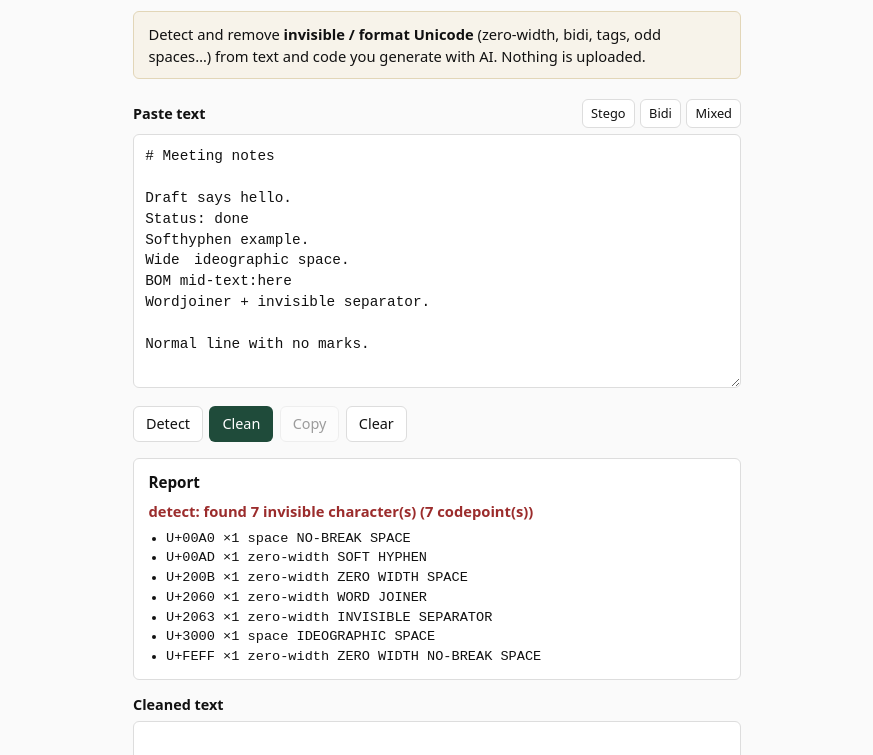
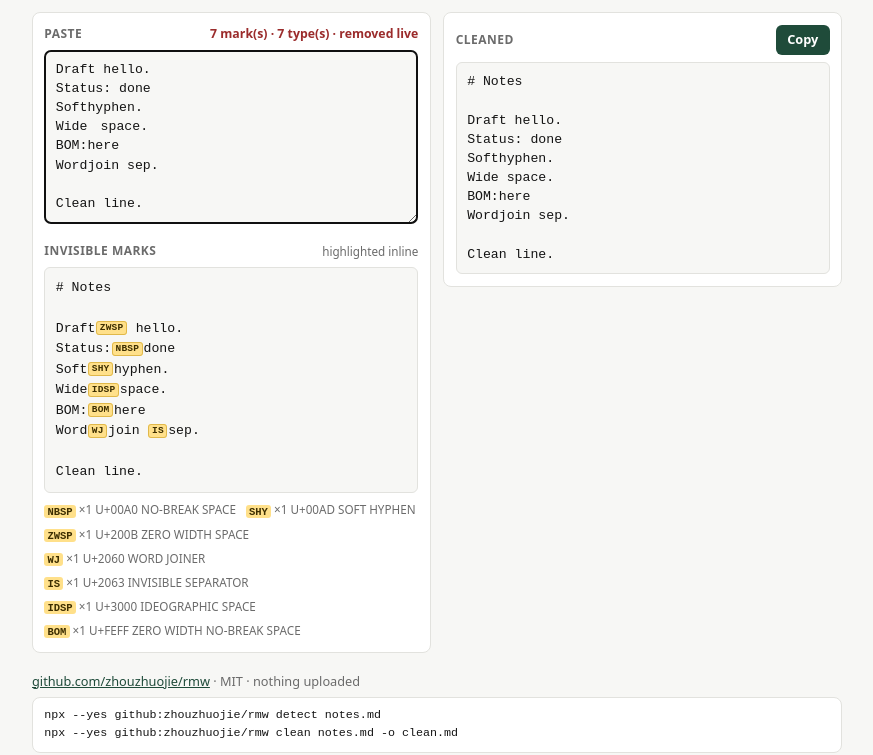
Before and after one commit to zhouzhuojie/rmw, a website built with Vite: page packages/web/index.html in a window 1280 px wide. Shown: the part 119-874 px from the top of the page, without its empty margins (203-1076 px from the left). Built offline with nearby package versions, Linux system fonts and the light colour scheme.

Commit message:
Redesign web UI: live inline marks and side-by-side clean
Replace multi-step detect/clean flow with paste → visualized chips
+ live cleaned pane. Add core annotate() for segment visualization.

```diff
--- /dev/null
+++ b/packages/core/src/annotate.ts
@@ -0,0 +1,112 @@
+import {
+  LINE_SEPARATORS,
+  charName,
+  codepointLabel,
+  isSuspicious,
+  kindOf,
+  type CharKind,
+} from "./chars.js";
+
+export type AnnotatePart =
+  | { type: "text"; value: string }
+  | {
+      type: "mark";
+      value: string;
+      codepoint: string;
+      name: string;
+      markKind: CharKind;
+      /** Short label for inline UI chips, e.g. ZWSP */
+      label: string;
+    };
+
+const SHORT_LABELS: Record<number, string> = {
+  0x0085: "NEL",
+  0x00a0: "NBSP",
+  0x00ad: "SHY",
+  0x034f: "CGJ",
+  0x061c: "ALM",
+  0x180e: "MVS",
+  0x200b: "ZWSP",
+  0x200c: "ZWNJ",
+  0x200d: "ZWJ",
+  0x200e: "LRM",
+  0x200f: "RLM",
+  0x2028: "LS",
+  0x2029: "PS",
+  0x202a: "LRE",
+  0x202b: "RLE",
+  0x202c: "PDF",
+  0x202d: "LRO",
+  0x202e: "RLO",
+  0x202f: "NNBSP",
+  0x2060: "WJ",
+  0x2061: "FA",
+  0x2062: "IT",
+  0x2063: "IS",
+  0x2064: "IP",
+  0x2066: "LRI",
+  0x2067: "RLI",
+  0x2068: "FSI",
+  0x2069: "PDI",
+  0x2800: "BRAILLE",
+  0x3000: "IDSP",
+  0x3164: "HF",
+  0xfe0f: "VS16",
+  0xfeff: "BOM",
+  0xffa0: "HHF",
+};
+
+function shortLabel(cp: number, codepoint: string): string {
+  if (SHORT_LABELS[cp]) return SHORT_LABELS[cp];
+  if (cp >= 0xfe00 && cp <= 0xfe0f) return `VS${cp - 0xfe00 + 1}`;
+  if (cp >= 0xe0000 && cp <= 0xe007f) return "TAG";
+  return codepoint.replace("U+", "");
+}
+
+function isMark(ch: string, cp: number): boolean {
+  if (LINE_SEPARATORS.has(cp)) return true;
+  if (/\p{Zs}/u.test(ch) && cp !== 0x0020) return true;
+  return isSuspicious(cp, ch);
+}
+
+/**
+ * Split text into plain runs and mark runs for inline visualization.
+ */
+export function annotate(text: string): AnnotatePart[] {
+  const parts: AnnotatePart[] = [];
+  let buf = "";
+
+  const flush = (): void => {
+    if (!buf) return;
+    parts.push({ type: "text", value: buf });
+    buf = "";
+  };
+
+  for (const ch of text) {
+    const cp = ch.codePointAt(0)!;
+    if (isMark(ch, cp)) {
+      flush();
+      const category = /\p{Zs}/u.test(ch)
+        ? "Zs"
+        : /\p{Cf}/u.test(ch)
+          ? "Cf"
+          : /\p{Mn}/u.test(ch)
+            ? "Mn"
+            : "Other";
+      const code = codepointLabel(cp);
+      parts.push({
+        type: "mark",
+        value: ch,
+        codepoint: code,
+        name: charName(ch, cp),
+        markKind:
+          category === "Zs" && cp !== 0x0020 ? "space" : kindOf(cp, category),
+        label: shortLabel(cp, code),
+      });
+    } else {
+      buf += ch;
+    }
+  }
+  flush();
+  return parts;
+}
--- a/packages/core/src/index.ts
+++ b/packages/core/src/index.ts
@@ -7,3 +7,4 @@ export {
 } from "./chars.js";
 export { detect, type DetectResult, type Finding } from "./detect.js";
 export { clean, type CleanOptions, type CleanResult } from "./clean.js";
+export { annotate, type AnnotatePart } from "./annotate.js";
--- a/packages/web/index.html
+++ b/packages/web/index.html
@@ -12,7 +12,7 @@
   </head>
   <body>
     <main class="page">
-      <header>
+      <header class="top">
         <div class="brand">
           <h1>rmw</h1>
           <a
@@ -23,61 +23,54 @@
             >Open source</a
           >
         </div>
-        <p class="tagline">rm watermarks — keep control of AI-generated text</p>
-        <p class="meta">
+        <p class="tagline">Keep control of AI-generated text — strip invisible Unicode</p>
+        <div class="examples" role="group" aria-label="Load example">
+          <button type="button" class="chip" data-example="stego">Stego</button>
+          <button type="button" class="chip" data-example="bidi">Bidi</button>
+          <button type="button" class="chip" data-example="mixed">Mixed</button>
+          <button type="button" class="chip ghost" id="clear-btn">Clear</button>
+        </div>
+      </header>
+
+      <div class="workspace">
+        <section class="panel">
+          <div class="panel-head">
+            <h2>Paste</h2>
+            <span id="status" class="status" aria-live="polite"></span>
+          </div>
+          <textarea
+            id="input"
+            rows="8"
+            placeholder="Paste AI-generated text or code…"
+            spellcheck="false"
+          ></textarea>
+
+          <div class="panel-head sub">
+            <h2>Invisible marks</h2>
+            <span class="hint">highlighted inline</span>
+          </div>
+          <div id="viz" class="viz" aria-label="Text with invisible characters revealed"></div>
+          <ul id="legend" class="legend"></ul>
+        </section>
+
+        <section class="panel">
+          <div class="panel-head">
+            <h2>Cleaned</h2>
+            <button type="button" id="copy-btn" class="btn primary" disabled>Copy</button>
+          </div>
+          <pre id="output" class="output" aria-label="Cleaned text"></pre>
+        </section>
+      </div>
+
+      <footer>
+        <p>
           <a href="https://github.com/zhouzhuojie/rmw" target="_blank" rel="noopener noreferrer"
             >github.com/zhouzhuojie/rmw</a
           >
-          · MIT · runs in your browser
+          · MIT · nothing uploaded
         </p>
-      </header>
-
-      <p class="note" role="note">
-        Detect and remove <strong>invisible / format Unicode</strong> (zero-width, bidi, tags,
-        odd spaces…) from text and code you generate with AI. Nothing is uploaded.
-      </p>
-
-      <div class="field-head">
-        <label for="input">Paste text</label>
-        <div class="examples" role="group" aria-label="Load example">
-          <button type="button" class="btn" data-example="stego">Stego</button>
-          <button type="button" class="btn" data-example="bidi">Bidi</button>
-          <button type="button" class="btn" data-example="mixed">Mixed</button>
-        </div>
-      </div>
-      <textarea
-        id="input"
-        rows="11"
-        placeholder="Paste text, or load an example…"
-        spellcheck="false"
-      ></textarea>
-
-      <div class="actions">
-        <button type="button" id="detect-btn" class="btn">Detect</button>
-        <button type="button" id="clean-btn" class="btn primary">Clean</button>
-        <button type="button" id="copy-btn" class="btn" disabled>Copy</button>
-        <button type="button" id="clear-btn" class="btn">Clear</button>
-      </div>
-
-      <section class="report" aria-live="polite">
-        <h2>Report</h2>
-        <p id="summary" class="summary">Load an example, then Detect or Clean.</p>
-        <ul id="findings" class="findings"></ul>
-      </section>
-
-      <label for="output">Cleaned text</label>
-      <textarea id="output" rows="11" readonly spellcheck="false"></textarea>
-
-      <footer>
-        <p>CLI (no install):</p>
-        <pre><code>npx --yes github:zhouzhuojie/rmw detect notes.md
+        <pre class="cli"><code>npx --yes github:zhouzhuojie/rmw detect notes.md
 npx --yes github:zhouzhuojie/rmw clean notes.md -o clean.md</code></pre>
-        <p>
-          <a href="https://github.com/zhouzhuojie/rmw" target="_blank" rel="noopener noreferrer"
-            >Source</a
-          >
-          · Node ≥ 18
-        </p>
       </footer>
     </main>
     <script type="module" src="/src/main.ts"></script>
--- a/packages/web/src/main.ts
+++ b/packages/web/src/main.ts
@@ -1,118 +1,146 @@
-import { clean, detect, type Finding } from "@rmw/core";
+import { annotate, clean, detect, type AnnotatePart } from "@rmw/core";
 
 const input = document.querySelector<HTMLTextAreaElement>("#input")!;
-const output = document.querySelector<HTMLTextAreaElement>("#output")!;
-const summary = document.querySelector<HTMLParagraphElement>("#summary")!;
-const findingsEl = document.querySelector<HTMLUListElement>("#findings")!;
-const detectBtn = document.querySelector<HTMLButtonElement>("#detect-btn")!;
-const cleanBtn = document.querySelector<HTMLButtonElement>("#clean-btn")!;
+const viz = document.querySelector<HTMLDivElement>("#viz")!;
+const legend = document.querySelector<HTMLUListElement>("#legend")!;
+const output = document.querySelector<HTMLPreElement>("#output")!;
+const status = document.querySelector<HTMLSpanElement>("#status")!;
 const copyBtn = document.querySelector<HTMLButtonElement>("#copy-btn")!;
 const clearBtn = document.querySelector<HTMLButtonElement>("#clear-btn")!;
 
 const cp = (n: number) => String.fromCodePoint(n);
 
-/** Demo samples with real invisible characters. */
 const EXAMPLES: Record<string, string> = {
   stego: [
     "Hello" + cp(0x200b) + cp(0x200c) + cp(0x200d) + "world",
     "",
-    "Zero-width stego alphabet between the words (ZWSP, ZWNJ, ZWJ).",
+    "Zero-width marks between the words.",
   ].join("\n"),
 
   bidi: [
-    "Safe filename: photo" + cp(0x202e) + "gpj.exe",
+    "filename: photo" + cp(0x202e) + "gpj.exe",
     "",
-    "RLO (U+202E) reverses display order.",
-    "Also: " + cp(0x200e) + "LRM " + cp(0x200f) + "RLM " + cp(0x2066) + "isolate" + cp(0x2069),
+    "RLO reverses display order.",
+    "Also " + cp(0x200e) + "LRM " + cp(0x200f) + "RLM",
   ].join("\n"),
 
   mixed: [
-    "# Meeting notes",
+    "# Notes",
     "",
-    "Draft" + cp(0x200b) + " says hello.",
+    "Draft" + cp(0x200b) + " hello.",
     "Status:" + cp(0x00a0) + "done",
-    "Soft" + cp(0x00ad) + "hyphen example.",
-    "Wide" + cp(0x3000) + "ideographic space.",
-    "BOM mid-text:" + cp(0xfeff) + "here",
-    "Word" + cp(0x2060) + "joiner + " + cp(0x2063) + "invisible separator.",
+    "Soft" + cp(0x00ad) + "hyphen.",
+    "Wide" + cp(0x3000) + "space.",
+    "BOM:" + cp(0xfeff) + "here",
+    "Word" + cp(0x2060) + "join " + cp(0x2063) + "sep.",
     "",
-    "Normal line with no marks.",
+    "Clean line.",
   ].join("\n"),
 };
 
-function renderFindings(findings: Finding[]): void {
-  findingsEl.replaceChildren();
-  for (const f of findings) {
-    const li = document.createElement("li");
-    li.textContent = `${f.codepoint}  ×${f.count}  ${f.kind}  ${f.name}`;
-    findingsEl.appendChild(li);
+function setStatus(text: string, tone: "ok" | "bad" | "muted" = "muted"): void {
+  status.textContent = text;
+  status.classList.remove("ok", "bad");
+  if (tone === "ok") status.classList.add("ok");
+  if (tone === "bad") status.classList.add("bad");
+}
+
+function renderViz(parts: AnnotatePart[]): void {
+  viz.replaceChildren();
+  for (const part of parts) {
+    if (part.type === "text") {
+      viz.append(part.value);
+      continue;
+    }
+    const mark = document.createElement("span");
+    mark.className = "mark";
+    mark.textContent = part.label;
+    mark.title = `${part.codepoint} · ${part.name} · ${part.markKind}`;
+    viz.append(mark);
   }
 }
 
-function setSummary(text: string, tone: "ok" | "bad" | "muted" = "muted"): void {
-  summary.textContent = text;
-  summary.classList.remove("ok", "bad");
-  if (tone === "ok") summary.classList.add("ok");
-  if (tone === "bad") summary.classList.add("bad");
-}
-
-function runDetect(): void {
-  const result = detect(input.value);
-  renderFindings(result.findings);
-  if (!result.hasSuspiciousChars) {
-    setSummary("detect: clean — no invisible Unicode found", "ok");
-  } else {
-    setSummary(
-      `detect: found ${result.totalSuspicious} invisible character(s) (${result.findings.length} codepoint(s))`,
-      "bad",
-    );
+function renderLegend(parts: AnnotatePart[]): void {
+  legend.replaceChildren();
+  const counts = new Map<string, { label: string; codepoint: string; name: string; n: number }>();
+  for (const part of parts) {
+    if (part.type !== "mark") continue;
+    const key = part.codepoint;
+    const cur = counts.get(key);
+    if (cur) cur.n += 1;
+    else
+      counts.set(key, {
+        label: part.label,
+        codepoint: part.codepoint,
+        name: part.name,
+        n: 1,
+      });
+  }
+  for (const item of [...counts.values()].sort((a, b) =>
+    a.codepoint.localeCompare(b.codepoint),
+  )) {
+    const li = document.createElement("li");
+    const code = document.createElement("code");
+    code.textContent = item.label;
+    li.append(code, ` ×${item.n}  ${item.codepoint}  ${item.name}`);
+    legend.append(li);
   }
 }
 
-function runClean(): void {
-  const result = clean(input.value);
-  output.value = result.text;
-  renderFindings(result.removed);
+function refresh(): void {
+  const text = input.value;
+  const parts = annotate(text);
+  const report = detect(text);
+  const result = clean(text);
+
+  renderViz(parts);
+  renderLegend(parts);
+
+  output.textContent = result.text;
   copyBtn.disabled = result.text.length === 0;
 
-  if (result.removedCount === 0 && result.normalizedSpaces === 0) {
-    setSummary("clean: nothing to remove", "ok");
+  if (!text) {
+    setStatus("");
+    output.textContent = "";
+    copyBtn.disabled = true;
+    return;
+  }
+
+  if (!report.hasSuspiciousChars) {
+    setStatus("clean — no invisible Unicode", "ok");
   } else {
-    setSummary(
-      `clean: removed ${result.removedCount}, normalized ${result.normalizedSpaces} space(s)`,
-      "ok",
+    setStatus(
+      `${report.totalSuspicious} mark(s) · ${report.findings.length} type(s) · removed live`,
+      "bad",
     );
   }
 }
 
 function loadExample(key: string): void {
   const text = EXAMPLES[key];
-  if (!text) return;
+  if (text === undefined) return;
   input.value = text;
-  output.value = "";
-  copyBtn.disabled = true;
-  runDetect();
+  refresh();
+  input.focus();
 }
 
-detectBtn.addEventListener("click", runDetect);
-cleanBtn.addEventListener("click", runClean);
+input.addEventListener("input", refresh);
 
 copyBtn.addEventListener("click", async () => {
-  if (!output.value) return;
+  const text = output.textContent ?? "";
+  if (!text) return;
   try {
-    await navigator.clipboard.writeText(output.value);
-    setSummary("Copied cleaned text", "ok");
+    await navigator.clipboard.writeText(text);
+    setStatus("copied cleaned text", "ok");
   } catch {
-    setSummary("Could not copy — select cleaned text manually", "bad");
+    setStatus("copy failed — select cleaned text", "bad");
   }
 });
 
 clearBtn.addEventListener("click", () => {
   input.value = "";
-  output.value = "";
-  findingsEl.replaceChildren();
-  copyBtn.disabled = true;
-  setSummary("Load an example, then Detect or Clean.");
+  refresh();
+  input.focus();
 });
 
 for (const btn of document.querySelectorAll<HTMLButtonElement>("[data-example]")) {
--- a/packages/web/src/style.css
+++ b/packages/web/src/style.css
@@ -1,32 +1,35 @@
 :root {
   color-scheme: light dark;
-  --bg: #fafafa;
-  --fg: #111;
-  --muted: #666;
-  --line: #ddd;
+  --bg: #f7f7f5;
+  --fg: #141414;
+  --muted: #6b6b6b;
+  --line: #e2e2de;
   --card: #fff;
   --accent: #1f4b3a;
   --accent-fg: #fff;
+  --mark-bg: #ffe08a;
+  --mark-fg: #3d2e00;
+  --mark-border: #e0b84a;
   --ok: #1f4b3a;
   --bad: #9b2c2c;
-  --note: #f7f3ea;
-  --note-line: #e2d6b8;
-  font: 16px/1.5 system-ui, sans-serif;
+  --radius: 8px;
+  font: 15px/1.5 system-ui, sans-serif;
 }
 
 @media (prefers-color-scheme: dark) {
   :root {
-    --bg: #121212;
+    --bg: #111;
     --fg: #eee;
-    --muted: #999;
-    --line: #333;
+    --muted: #9a9a9a;
+    --line: #2a2a2a;
     --card: #1a1a1a;
     --accent: #6fbf9a;
-    --accent-fg: #0e1a14;
+    --accent-fg: #0c1812;
+    --mark-bg: #5c4a14;
+    --mark-fg: #ffe9a8;
+    --mark-border: #a88420;
     --ok: #6fbf9a;
     --bad: #f07178;
-    --note: #242018;
-    --note-line: #4a4030;
   }
 }
 
@@ -41,128 +44,87 @@ body {
 }
 
 .page {
-  max-width: 40rem;
+  max-width: 56rem;
   margin: 0 auto;
-  padding: 1.5rem 1rem 3rem;
+  padding: 1.25rem 1rem 2.5rem;
+}
+
+.top {
+  margin-bottom: 1rem;
 }
 
 .brand {
   display: flex;
   align-items: center;
-  gap: 0.75rem;
-  flex-wrap: wrap;
+  gap: 0.65rem;
 }
 
 h1 {
   margin: 0;
-  font-size: 1.5rem;
-  font-weight: 700;
+  font-size: 1.35rem;
 }
 
 h2 {
-  margin: 0 0 0.35rem;
-  font-size: 0.95rem;
+  margin: 0;
+  font-size: 0.8rem;
+  font-weight: 650;
+  text-transform: uppercase;
+  letter-spacing: 0.04em;
+  color: var(--muted);
 }
 
 .badge {
-  font-size: 0.7rem;
-  font-weight: 600;
+  font-size: 0.68rem;
+  font-weight: 650;
   text-transform: uppercase;
   letter-spacing: 0.03em;
   text-decoration: none;
   color: var(--accent-fg);
   background: var(--accent);
   border-radius: 999px;
-  padding: 0.15rem 0.55rem;
+  padding: 0.15rem 0.5rem;
 }
 
 .tagline {
-  margin: 0.35rem 0 0.15rem;
+  margin: 0.3rem 0 0.75rem;
   color: var(--muted);
-}
-
-.meta {
-  margin: 0 0 1rem;
-  font-size: 0.9rem;
-  color: var(--muted);
-}
-
-a {
-  color: var(--accent);
-}
-
-.note {
-  margin: 0 0 1.25rem;
-  padding: 0.7rem 0.9rem;
-  font-size: 0.92rem;
-  background: var(--note);
-  border: 1px solid var(--note-line);
-  border-radius: 6px;
-}
-
-.field-head {
-  display: flex;
-  flex-wrap: wrap;
-  align-items: center;
-  justify-content: space-between;
-  gap: 0.5rem;
-  margin-bottom: 0.35rem;
-}
-
-label {
-  display: block;
-  font-size: 0.9rem;
-  font-weight: 600;
-  margin: 0.9rem 0 0.35rem;
-}
-
-.field-head label {
-  margin: 0;
+  font-size: 0.95rem;
 }
 
 .examples {
   display: flex;
-  gap: 0.35rem;
   flex-wrap: wrap;
+  gap: 0.4rem;
 }
 
-textarea {
-  width: 100%;
-  min-height: 9rem;
-  resize: vertical;
-  padding: 0.7rem;
+.chip,
+.btn {
+  font: inherit;
+  font-size: 0.85rem;
   border: 1px solid var(--line);
-  border-radius: 6px;
   background: var(--card);
   color: var(--fg);
-  font: 0.9rem/1.45 ui-monospace, monospace;
-}
-
-.actions {
-  display: flex;
-  flex-wrap: wrap;
-  gap: 0.4rem;
-  margin: 0.75rem 0 1rem;
-}
-
-.btn {
-  font: inherit;
-  font-size: 0.9rem;
-  padding: 0.4rem 0.75rem;
-  border: 1px solid var(--line);
-  border-radius: 6px;
-  background: var(--card);
-  color: var(--fg);
+  border-radius: 999px;
+  padding: 0.3rem 0.7rem;
   cursor: pointer;
 }
 
-.examples .btn {
-  font-size: 0.8rem;
-  padding: 0.25rem 0.5rem;
+.chip:hover,
+.btn:hover:not(:disabled) {
+  border-color: var(--fg);
 }
 
-.btn:hover:not(:disabled) {
-  border-color: var(--fg);
+.chip.ghost {
+  background: transparent;
+  color: var(--muted);
+}
+
+.btn.primary {
+  background: var(--accent);
+  color: var(--accent-fg);
+  border-color: transparent;
+  border-radius: 6px;
+  font-weight: 600;
 }
 
 .btn:disabled {
@@ -170,63 +132,169 @@ textarea {
   cursor: not-allowed;
 }
 
-.btn.primary {
-  background: var(--accent);
-  color: var(--accent-fg);
-  border-color: transparent;
+.workspace {
+  display: grid;
+  gap: 0.85rem;
 }
 
-.report {
-  margin-bottom: 0.5rem;
-  padding: 0.75rem 0.9rem;
-  border: 1px solid var(--line);
-  border-radius: 6px;
-  background: var(--card);
+@media (min-width: 820px) {
+  .workspace {
+    grid-template-columns: 1fr 1fr;
+    align-items: start;
+  }
 }
 
-.summary {
-  margin: 0;
-  color: var(--muted);
-  font-size: 0.92rem;
+.panel {
+  background: var(--card);
+  border: 1px solid var(--line);
+  border-radius: var(--radius);
+  padding: 0.75rem;
+  min-width: 0;
 }
 
-.summary.ok {
+.panel-head {
+  display: flex;
+  align-items: center;
+  justify-content: space-between;
+  gap: 0.5rem;
+  margin-bottom: 0.45rem;
+}
+
+.panel-head.sub {
+  margin-top: 0.85rem;
+}
+
+.status {
+  font-size: 0.82rem;
+  color: var(--muted);
+}
+
+.status.ok {
   color: var(--ok);
 }
 
-.summary.bad {
+.status.bad {
   color: var(--bad);
   font-weight: 600;
 }
 
-.findings {
-  margin: 0.45rem 0 0;
-  padding-left: 1.1rem;
-  font: 0.85rem/1.45 ui-monospace, monospace;
+.hint {
+  font-size: 0.78rem;
+  color: var(--muted);
+}
+
+textarea {
+  width: 100%;
+  min-height: 8.5rem;
+  resize: vertical;
+  border: 1px solid var(--line);
+  border-radius: 6px;
+  padding: 0.65rem 0.7rem;
+  background: var(--bg);
+  color: var(--fg);
+  font: 0.88rem/1.45 ui-monospace, monospace;
+}
+
+.viz {
+  min-height: 6.5rem;
+  max-height: 16rem;
+  overflow: auto;
+  border: 1px solid var(--line);
+  border-radius: 6px;
+  padding: 0.65rem 0.7rem;
+  background: var(--bg);
+  font: 0.88rem/1.55 ui-monospace, monospace;
+  white-space: pre-wrap;
+  word-break: break-word;
+}
+
+.viz:empty::before {
+  content: "Invisible characters appear here as chips.";
+  color: var(--muted);
+}
+
+.mark {
+  display: inline;
+  margin: 0 0.08em;
+  padding: 0.05em 0.28em;
+  border-radius: 3px;
+  border: 1px solid var(--mark-border);
+  background: var(--mark-bg);
+  color: var(--mark-fg);
+  font-size: 0.72em;
+  font-weight: 700;
+  letter-spacing: 0.02em;
+  vertical-align: 0.1em;
+  cursor: help;
+}
+
+.legend {
+  display: flex;
+  flex-wrap: wrap;
+  gap: 0.35rem 0.65rem;
+  list-style: none;
+  margin: 0.55rem 0 0;
+  padding: 0;
+  font-size: 0.78rem;
+  color: var(--muted);
+}
+
+.legend li code {
+  font-family: ui-monospace, monospace;
+  color: var(--fg);
+  background: var(--mark-bg);
+  color: var(--mark-fg);
+  border-radius: 3px;
+  padding: 0.05em 0.3em;
+  font-size: 0.9em;
+  font-weight: 650;
+}
+
+.output {
+  margin: 0;
+  min-height: 14rem;
+  max-height: 28rem;
+  overflow: auto;
+  border: 1px solid var(--line);
+  border-radius: 6px;
+  padding: 0.65rem 0.7rem;
+  background: var(--bg);
+  font: 0.88rem/1.45 ui-monospace, monospace;
+  white-space: pre-wrap;
+  word-break: break-word;
+}
+
+.output:empty::before {
+  content: "Clean text shows up live as you paste.";
+  color: var(--muted);
 }
 
 footer {
-  margin-top: 1.75rem;
+  margin-top: 1.25rem;
   font-size: 0.85rem;
   color: var(--muted);
 }
 
-footer p {
-  margin: 0.4rem 0;
+footer a {
+  color: var(--accent);
 }
 
-footer pre {
-  margin: 0.4rem 0 0.75rem;
-  padding: 0.7rem 0.85rem;
+footer p {
+  margin: 0 0 0.4rem;
+}
+
+footer .cli {
+  margin: 0;
+  padding: 0.65rem 0.75rem;
   border: 1px solid var(--line);
-  border-radius: 6px;
+  border-radius: var(--radius);
   background: var(--card);
   overflow-x: auto;
-  font: 0.8rem/1.5 ui-monospace, monospace;
+  font: 0.78rem/1.5 ui-monospace, monospace;
   color: var(--fg);
 }
 
-footer code {
+footer .cli code {
   font: inherit;
   white-space: pre;
 }
```
Also changed, not shown: packages/core/src/rmw.test.ts (+20 -0 lines), README.md.
